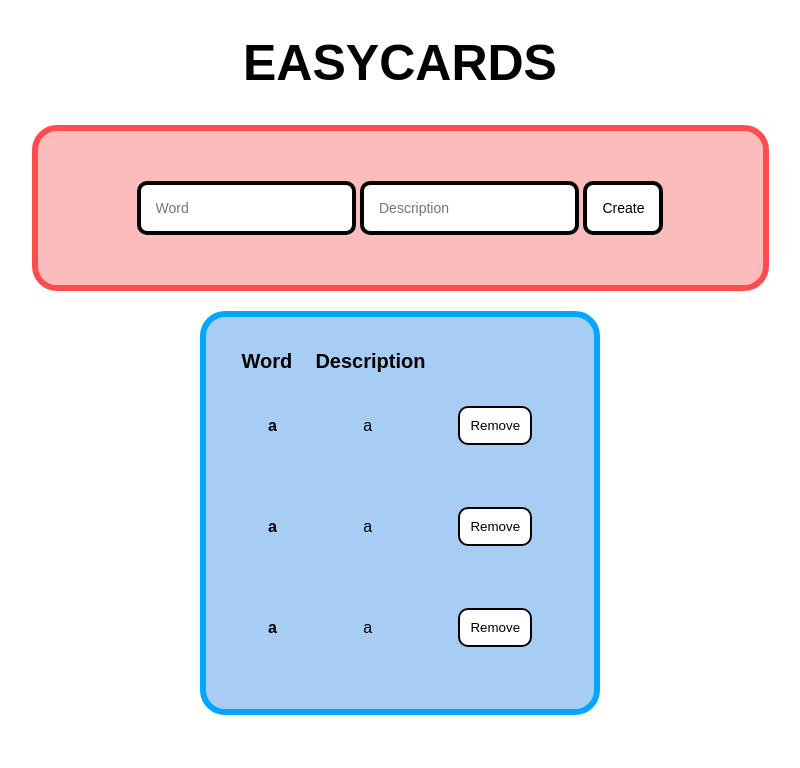
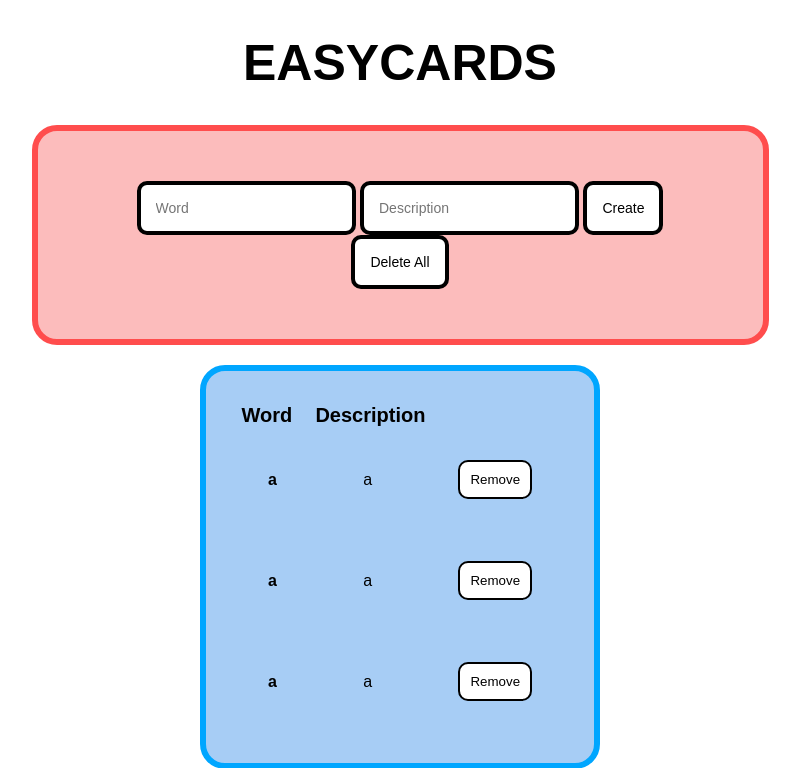
Before and after one commit to jechangoh/EasyCards, a Flask app: page / in a window 1280 px wide. Shown: the top 768 px of the page, without its empty margins (240-1040 px from the left). Run offline with Flask 2, Linux system fonts and the light colour scheme; data comes from the database, SQL or seed files in the repository.

Commit message:
Update index.html

```diff
--- a/templates/index.html
+++ b/templates/index.html
@@ -7,6 +7,9 @@
             <input autocomplete="off" name="word" placeholder="Word" type="text">
             <input autocomplete="off" name="description" placeholder="Description" type="text">
             <input type="submit" value="Create">
+        </form>
+        <form action="/delete" method="POST" id="del">
+            <input type="submit" value="Delete All">
         </form>
     </div>
 
```
